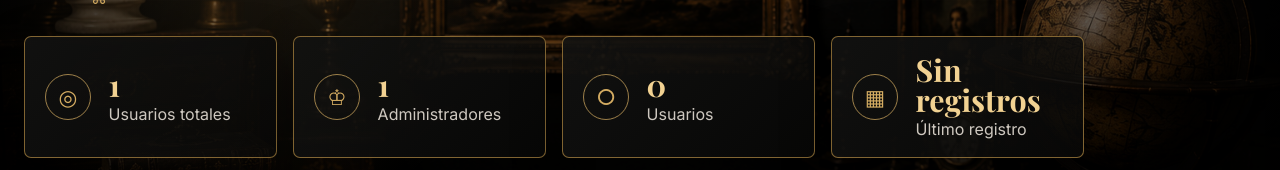
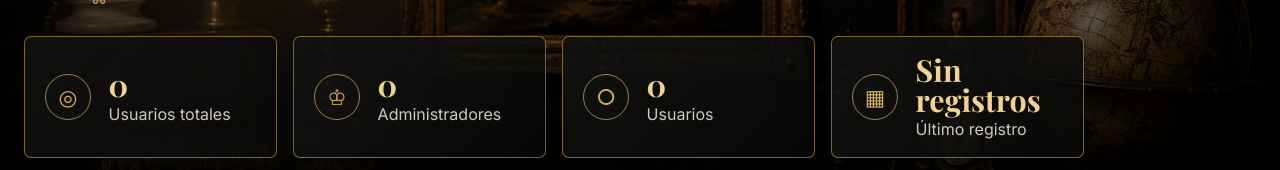
Before and after one commit to JLAC008/antiguedades-front, an Angular app: page /usuarios in a window 1280 px wide. Shown: the part 250-420 px from the top of the page. Built offline with nearby package versions, Linux system fonts and the light colour scheme; no server answers; sample sign-in values are in the browser's storage.

Commit message:
refactor: Arreglo total de usuarios que salian no era correcto

```diff
--- a/src/app/pages/manage-users/manage-users.component.ts
+++ b/src/app/pages/manage-users/manage-users.component.ts
@@ -950,8 +950,8 @@ export class ManageUsersComponent {
     });
   });
 
-  totalUsers = computed(() => this.users().length + 1);
-  adminCount = computed(() => this.users().filter(user => user.role === 'admin').length + 1);
+  totalUsers = computed(() => this.users().length);
+  adminCount = computed(() => this.users().filter(user => user.role === 'admin').length);
   collectorCount = computed(() => this.users().filter(user => user.role === 'user').length);
 
   constructor() {
```
